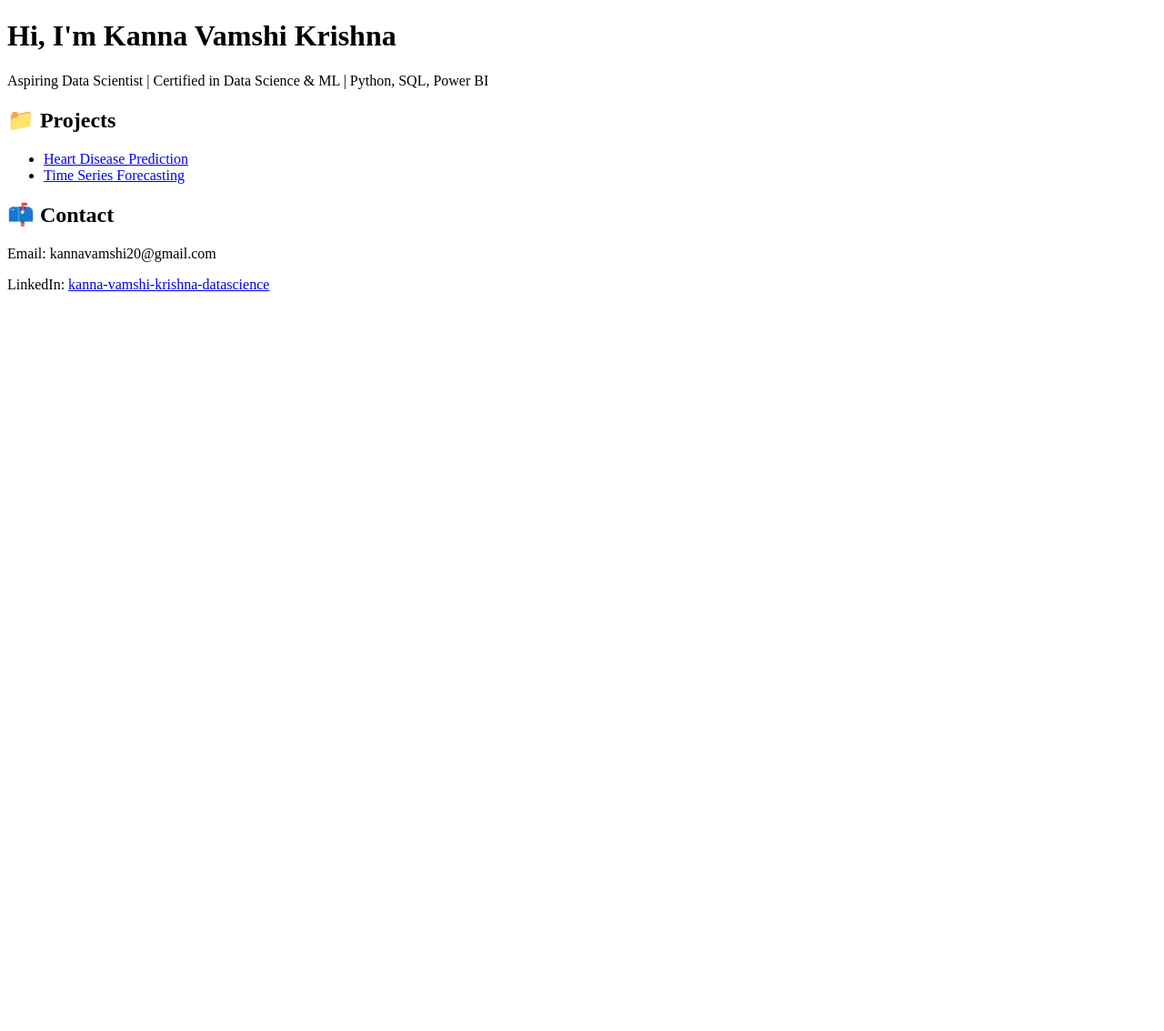
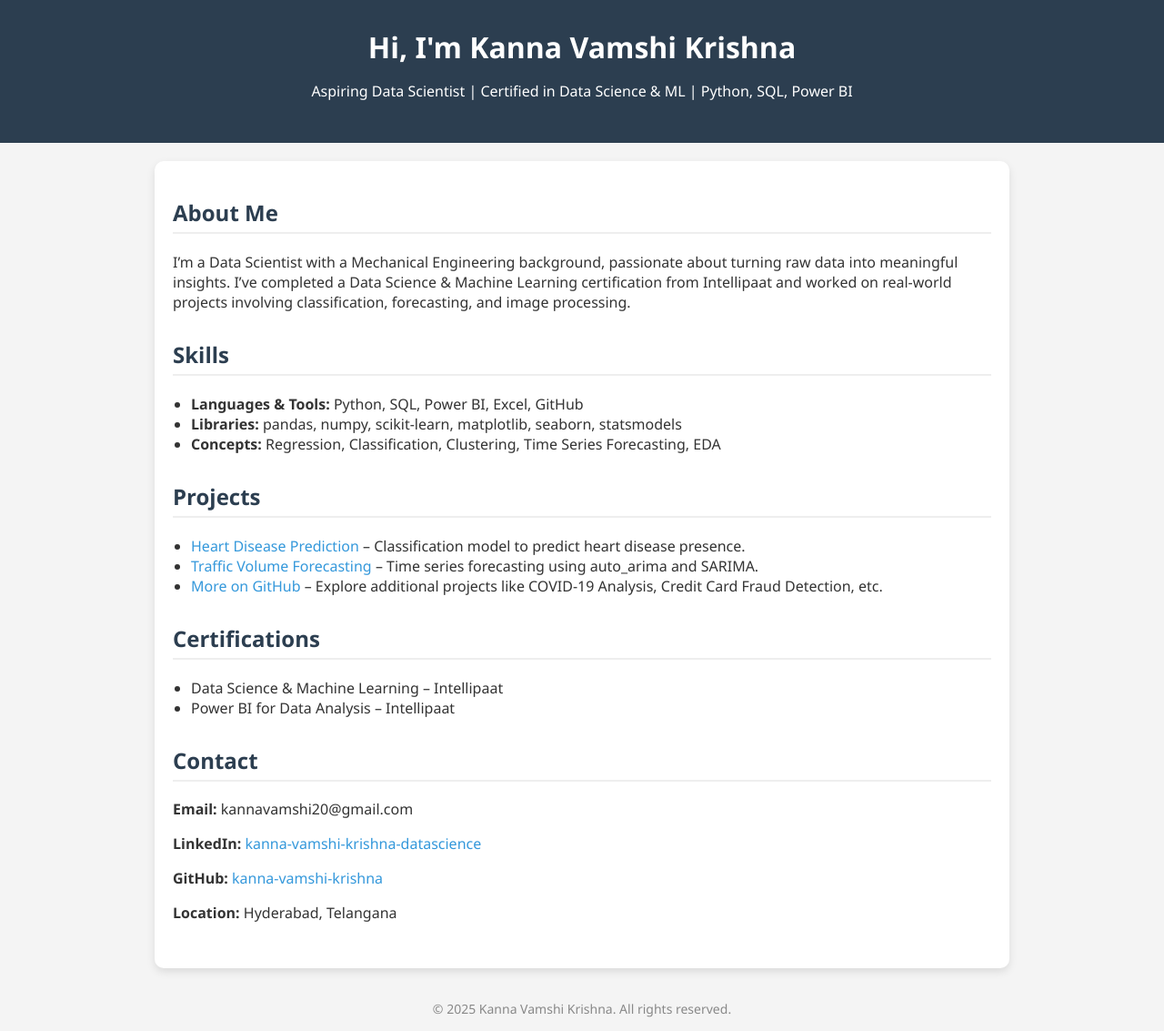
Before and after one commit to kanna-vamshi-krishna/kanna-vamshi-krishna.github.io, a plain HTML site: page index.html in a window 1280 px wide. Shown: the whole page at 91% size. Before the commit the page ends 800 px from the top, so only its background shows below. Drawn offline with Linux system fonts and the light colour scheme.

Commit message:
index.html

```diff
--- a/index.html
+++ b/index.html
@@ -1,22 +1,111 @@
 <!DOCTYPE html>
 <html lang="en">
 <head>
-  <meta charset="UTF-8">
-  <title>Kanna Vamshi Krishna | Data Science Portfolio</title>
+  <meta charset="UTF-8" />
+  <meta name="viewport" content="width=device-width, initial-scale=1.0"/>
+  <title>Kanna Vamshi Krishna | Data Scientist</title>
+  <style>
+    body {
+      font-family: 'Segoe UI', sans-serif;
+      margin: 0;
+      padding: 0;
+      background: #f4f4f4;
+      color: #333;
+    }
+    header {
+      background-color: #2c3e50;
+      color: white;
+      padding: 30px 20px;
+      text-align: center;
+    }
+    h1 {
+      margin: 0;
+    }
+    .container {
+      max-width: 900px;
+      margin: 20px auto;
+      padding: 20px;
+      background: white;
+      border-radius: 10px;
+      box-shadow: 0 4px 10px rgba(0,0,0,0.1);
+    }
+    h2 {
+      color: #2c3e50;
+      border-bottom: 2px solid #eee;
+      padding-bottom: 5px;
+    }
+    ul {
+      padding-left: 20px;
+    }
+    a {
+      color: #3498db;
+      text-decoration: none;
+    }
+    a:hover {
+      text-decoration: underline;
+    }
+    .section {
+      margin-bottom: 30px;
+    }
+    footer {
+      text-align: center;
+      padding: 15px;
+      font-size: 14px;
+      color: #888;
+    }
+  </style>
 </head>
 <body>
+
+<header>
   <h1>Hi, I'm Kanna Vamshi Krishna</h1>
   <p>Aspiring Data Scientist | Certified in Data Science & ML | Python, SQL, Power BI</p>
+</header>
 
-  <h2>📁 Projects</h2>
-  <ul>
-    <li><a href="https://github.com/kanna-vamshi-krishna/heart-disease-prediction">Heart Disease Prediction</a></li>
-    <li><a href="https://github.com/kanna-vamshi-krishna/time-series-forecasting">Time Series Forecasting</a></li>
-    <!-- Add more project links -->
-  </ul>
+<div class="container">
+  <div class="section">
+    <h2>About Me</h2>
+    <p>I’m a Data Scientist with a Mechanical Engineering background, passionate about turning raw data into meaningful insights. I’ve completed a Data Science & Machine Learning certification from Intellipaat and worked on real-world projects involving classification, forecasting, and image processing.</p>
+  </div>
 
-  <h2>📫 Contact</h2>
-  <p>Email: kannavamshi20@gmail.com</p>
-  <p>LinkedIn: <a href="https://linkedin.com/in/kanna-vamshi-krishna-datascience">kanna-vamshi-krishna-datascience</a></p>
+  <div class="section">
+    <h2>Skills</h2>
+    <ul>
+      <li><strong>Languages & Tools:</strong> Python, SQL, Power BI, Excel, GitHub</li>
+      <li><strong>Libraries:</strong> pandas, numpy, scikit-learn, matplotlib, seaborn, statsmodels</li>
+      <li><strong>Concepts:</strong> Regression, Classification, Clustering, Time Series Forecasting, EDA</li>
+    </ul>
+  </div>
+
+  <div class="section">
+    <h2>Projects</h2>
+    <ul>
+      <li><a href="https://github.com/kanna-vamshi-krishna/heart-disease-prediction" target="_blank">Heart Disease Prediction</a> – Classification model to predict heart disease presence.</li>
+      <li><a href="https://github.com/kanna-vamshi-krishna/time-series-forecasting" target="_blank">Traffic Volume Forecasting</a> – Time series forecasting using auto_arima and SARIMA.</li>
+      <li><a href="https://github.com/kanna-vamshi-krishna" target="_blank">More on GitHub</a> – Explore additional projects like COVID-19 Analysis, Credit Card Fraud Detection, etc.</li>
+    </ul>
+  </div>
+
+  <div class="section">
+    <h2>Certifications</h2>
+    <ul>
+      <li>Data Science & Machine Learning – Intellipaat</li>
+      <li>Power BI for Data Analysis – Intellipaat</li>
+    </ul>
+  </div>
+
+  <div class="section">
+    <h2>Contact</h2>
+    <p><strong>Email:</strong> kannavamshi20@gmail.com</p>
+    <p><strong>LinkedIn:</strong> <a href="https://linkedin.com/in/kanna-vamshi-krishna-datascience" target="_blank">kanna-vamshi-krishna-datascience</a></p>
+    <p><strong>GitHub:</strong> <a href="https://github.com/kanna-vamshi-krishna" target="_blank">kanna-vamshi-krishna</a></p>
+    <p><strong>Location:</strong> Hyderabad, Telangana</p>
+  </div>
+</div>
+
+<footer>
+  &copy; 2025 Kanna Vamshi Krishna. All rights reserved.
+</footer>
+
 </body>
 </html>
```
